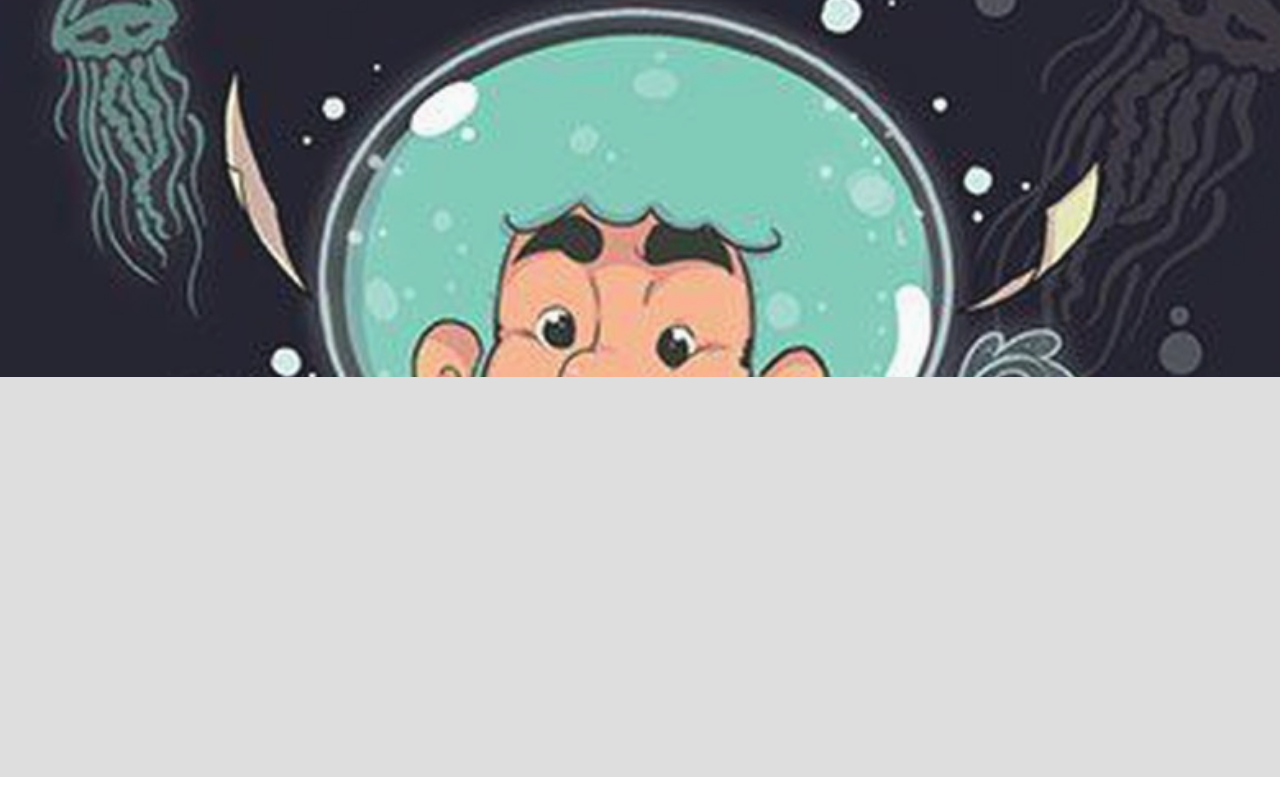
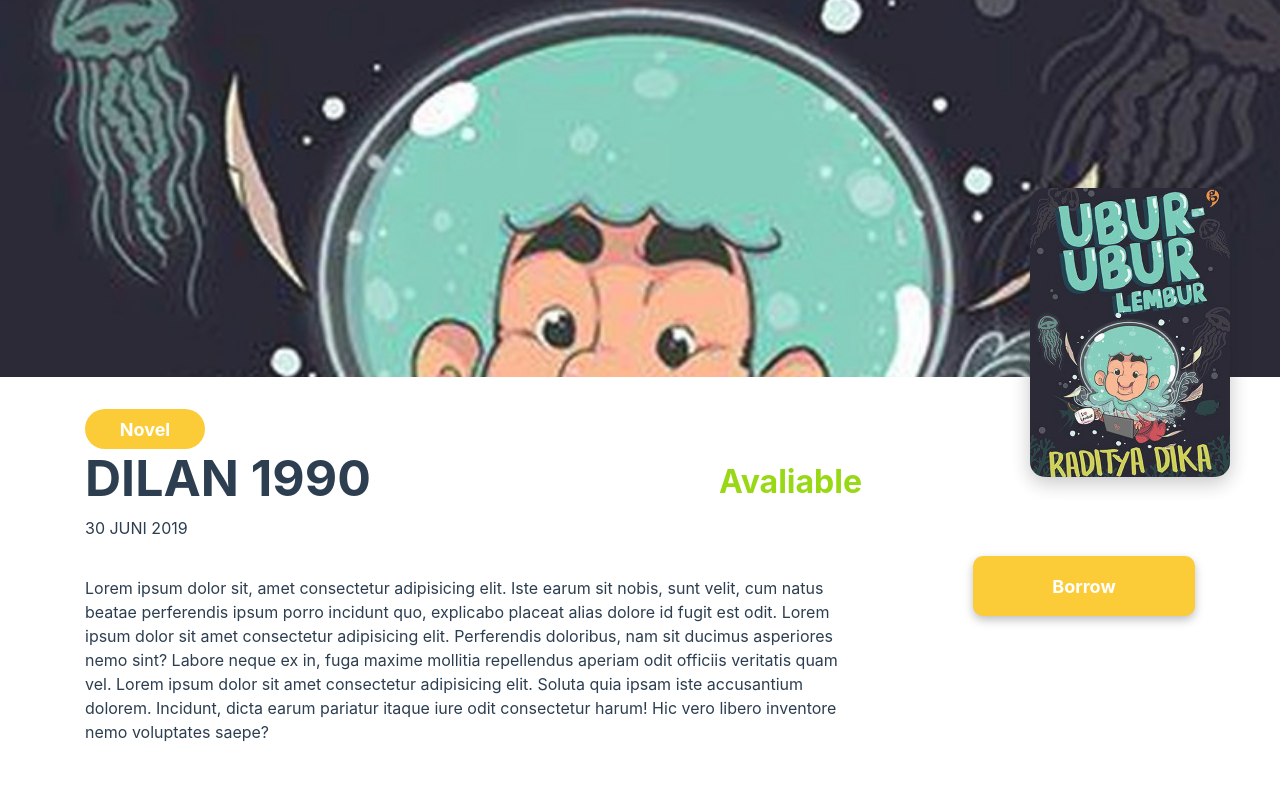
Before and after one commit to m-joseph27/clone_libraray, a Vue app: page /detail in a window 1280 px wide. Shown: the part 223-1023 px from the top of the page. Before the commit the page ends 1000 px from the top, so only its background shows below. Built offline with nearby package versions, Linux system fonts and the light colour scheme.

Commit message:
add modal

```diff
--- a/src/components/DetailBook.vue
+++ b/src/components/DetailBook.vue
@@ -2,11 +2,11 @@
   <div class="detailWrapper">
     <div class="jumbotron jumbotron-fluid">
       <div class="navDetail">
-        <router-link to="/">
+        <a href="/">
         <div class="btn-back">
           <img src="../assets/img/left-arrow.png" alt="left-arrow">
         </div>
-        </router-link>
+        </a>
         <div class="btn-book">
           <ul>
             <li>Edit</li>
@@ -14,7 +14,40 @@
           </ul>
         </div>
       </div>
-      <!-- <img src="../assets/img/ubur-ubur.png" alt="jumbotron-image"> -->
+      <div class="book"></div>
+    </div>
+    <div class="container">
+      <div class="content-detail">
+        <div class="content-badge"><p>Novel</p></div>
+        <div class="content-name"><p>DILAN 1990</p>
+        <h2>Avaliable</h2></div>
+        <div class="content-date"><p>30 JUNI 2019</p></div>
+        <div class="content-description">
+          <div class="description-book">
+            <p>Lorem ipsum dolor sit,
+              amet consectetur adipisicing
+              elit. Iste earum sit nobis,
+              sunt velit, cum natus beatae perferendis ipsum porro
+              incidunt quo, explicabo placeat alias dolore id fugit est odit.
+              Lorem ipsum dolor sit
+              amet consectetur adipisicing
+              elit. Perferendis doloribus,
+              nam sit ducimus asperiores
+              nemo sint? Labore neque ex in,
+              fuga maxime mollitia repellendus aperiam odit officiis veritatis quam vel.
+              Lorem ipsum dolor sit
+              amet consectetur adipisicing
+              elit. Soluta quia ipsam
+              iste accusantium dolorem.
+              Incidunt, dicta earum
+              pariatur itaque iure
+              odit consectetur harum! Hic vero libero inventore nemo voluptates saepe?</p>
+          </div>
+          <div class="btn-description">
+            <button>Borrow</button>
+          </div>
+        </div>
+      </div>
     </div>
   </div>
 </template>
@@ -30,8 +63,9 @@ export default {
   display: flex;
   flex-direction: column;
   width: 100%;
-  height: 1000px;
-  background-color: rgba(0, 0, 0, 0.13);
+  // height: 1200px;
+  background-color: rgb(255, 255, 255);
+  margin-bottom: 40px;
   .jumbotron{
     position: relative;
     width: 100%;
@@ -41,6 +75,7 @@ export default {
     background-size: cover;
     background-repeat: no-repeat;
     opacity: .9;
+    background-attachment: fixed;
     .navDetail{
       position: absolute;
       top: 0;
@@ -82,6 +117,96 @@ export default {
         }
       }
     }
+    .book{
+      width: 200px;
+      height: 288.81px;
+      background-color: rgb(255, 255, 255);
+      position: absolute;
+      z-index: 2;
+      bottom: -100px;
+      right: 50px;
+      box-shadow: 0px 6px 20px rgba(0, 0, 0, 0.25);
+      border-radius: 15px;
+      background-image: url('../assets/img/ubur-ubur.png');
+      background-size: cover;
+      background-position: center;
+    }
+  }
+  .content-detail{
+    width: 100%;
+    // height: 600px;
+    background-color: rgb(255, 255, 255);
+    display: flex;
+    flex-direction:column;
+    .content-badge{
+      width: 120px;
+      height: 40px;
+      border-radius: 60px;
+      background: #FBCC38;
+      p{
+        text-align: center;
+        padding: 7px 0;
+        color: white;
+        font-size: 18px;
+        font-weight: bold;
+      }
+    }
+    .content-name{
+      // background-color: burlywood;
+      width: 70%;
+      height: 60px;
+      margin-top: 7px;
+      display: flex;
+      justify-content: space-between;
+      align-items: center;
+      p{
+        font-weight: bold;
+        font-size: 50px;
+      }
+      h2{
+        font-weight: bold;
+        color: #99D815;
+      }
+    }
+    .content-date{
+      width: 200px;
+      height: 40px;
+      // background-color: cadetblue;
+    }
+    .content-description{
+      width: 100%;
+      // height: 400px;
+      // background-color: chartreuse;
+      display: flex;
+      flex-direction: row;
+      justify-content: space-between;
+      .description-book{
+        width: 70%;
+        height: 100%;
+        // background-color: wheat;
+        padding-top: 20px;
+      }
+      .btn-description{
+        width: 20%;
+        height: 100%;
+        // background-color: rgb(145, 192, 172);
+        display: flex;
+        justify-content: center;
+        align-items: flex-end;
+        button{
+          width: 240px;
+          height: 60px;
+          background: #FBCC38;
+          box-shadow: 0px 4px 10px rgba(0, 0, 0, 0.25);
+          border-radius: 10px;
+          border: 0;
+          outline: none;
+          color: white;
+          font-weight: bold;
+          font-size: 18px;
+        }
+      }
+    }
   }
 }
 </style>
--- a/src/components/Item.vue
+++ b/src/components/Item.vue
@@ -79,6 +79,9 @@ export default {
     display: flex;
     justify-content: center;
     flex-wrap: wrap;
+    a{
+      text-decoration: none;
+    }
     .cardList{
       width: 320px;
       height: 340px;
@@ -104,6 +107,7 @@ export default {
         background-color: rgb(255, 255, 255);
         text-align: center;
         overflow: hidden;
+        color: black;
         header{
           font-size: 20px;
           font-weight: 600;
--- a/src/components/Navbar.vue
+++ b/src/components/Navbar.vue
@@ -1,14 +1,13 @@
 <template>
   <nav class="navbar navbar-expand-lg navbar-light bg-light">
     <div class="navbar">
-      <!-- <div class="sidebarSide"></div> -->
       <button class="navbar-toggler" type="button"
       data-toggle="collapse" data-target="#navbarNavAltMarkup" aria-controls="navbarNavAltMarkup"
       aria-expanded="false" aria-label="Toggle navigation">
       <span class="navbar-toggler-icon"></span>
       </button>
       <div class="collapse navbar-collapse" id="navbarNavAltMarkup">
-        <div class="sidebarSide">
+        <div class="sidebarSide" @click="$emit('nav-clicked',$event.target)">
           <img src="../assets/img/icons8-menu-24.png" alt="menu">
         </div>
         <div class="content-sort">
@@ -60,6 +59,9 @@ export default {
     display: flex;
     justify-content: center;
     align-items: center;
+    &:active{
+      transform: translateY(2px)
+    }
     cursor: pointer;
   }
   .content-sort{
--- a/src/components/Sidebar.vue
+++ b/src/components/Sidebar.vue
@@ -1,7 +1,7 @@
 <template>
   <div class="SidebarWrapper">
     <div class="sidebarParent">
-      <div class="topSide">
+      <div class="topSide" @click="$emit('left-arrow')">
         <i class="fas fa-chevron-left"></i>
       </div>
       <div class="profileSide">
@@ -27,14 +27,23 @@ export default {
 </script>
 
 <style lang="scss" scoped>
+
+.SidebarWrapper.sideActive{
+  left: 0;
+  position: fixed;
+  z-index: 99;
+  visibility: visible;
+}
+
 .SidebarWrapper{
   width: 100vw;
   height: 100vh;
-  background-color: rgba(0, 0, 0, 0);
+  background-color: rgba(0, 0, 0, 0.4);
   position: fixed;
   top: 0;
   z-index: 6;
-  display: none;
+  visibility: hidden;
+  transition: ease-in .1s;
   .sidebarParent{
     width: 400px;
     height: 100vh;
@@ -51,6 +60,9 @@ export default {
       padding-right: 30px;
       align-items: center;
       box-sizing: border-box;
+      &:active{
+        transform: translateX(2px);
+      }
       i{
         font-size: 20px;
         cursor: pointer;
--- a/src/views/Home.vue
+++ b/src/views/Home.vue
@@ -1,34 +1,36 @@
 <template>
   <div class="home">
-    <navbar />
-    <sidebar />
+    <navbar @nav-clicked="sideBar" />
     <jumbotron />
     <carrousel />
     <item />
-    <addbook />
+    <sidebar @left-arrow="hideModal"/>
   </div>
 </template>
 
 <script>
-// @ is an alias to /src
-// import HelloWorld from '@/components/HelloWorld.vue';
 import Navbar from '../components/Navbar.vue';
-import Sidebar from '../components/Sidebar.vue';
 import Jumbotron from '../components/Jumbotron.vue';
 import Carrousel from '../components/Carrousel.vue';
 import Item from '../components/Item.vue';
-import Addbook from '../components/Addbook.vue';
+import Sidebar from '../components/Sidebar.vue';
 
 export default {
   name: 'Home',
   components: {
-    // HelloWorld,
     Navbar,
-    Sidebar,
     Jumbotron,
     Carrousel,
     Item,
-    Addbook,
+    Sidebar,
+  },
+  methods: {
+    sideBar() {
+      document.querySelector('.SidebarWrapper').classList.add('sideActive');
+    },
+    hideModal() {
+      document.querySelector('.SidebarWrapper').classList.remove('sideActive');
+    },
   },
 };
 </script>
```
